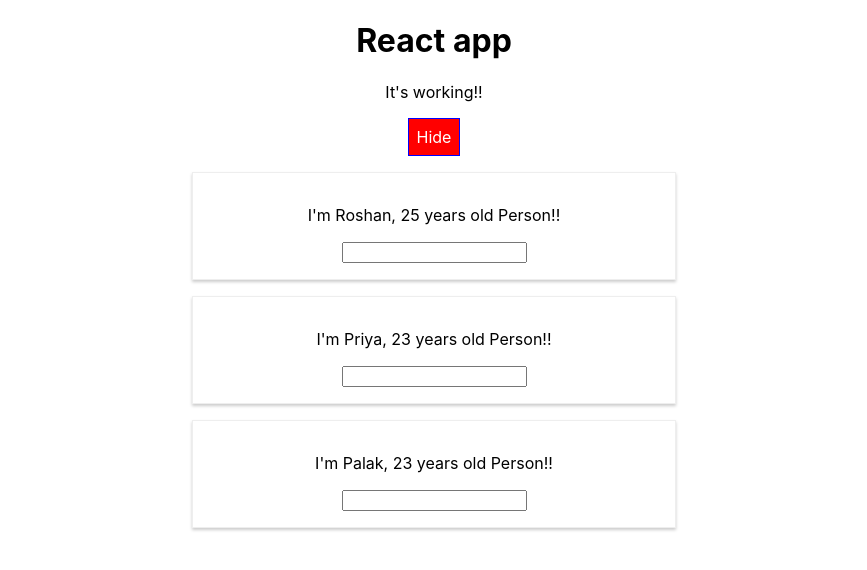
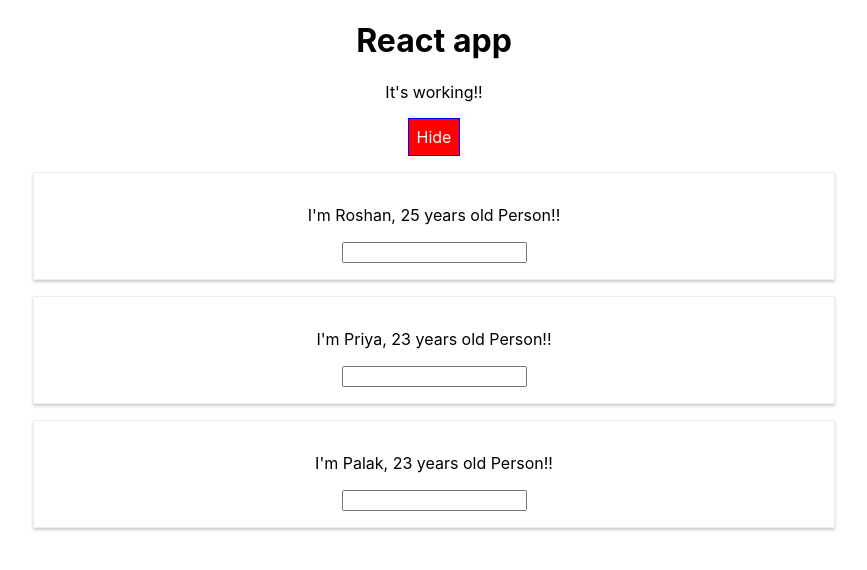
Before and after one commit to rachlies/react-app, a React (Create React App) app: page / in a window 1280 px wide. Shown: the top 570 px of the page, without its empty margins (206-1073 px from the left). Built offline with nearby package versions, Linux system fonts and the light colour scheme.

Commit message:
removed the use of Radium to eject css

```diff
--- a/src/App.js
+++ b/src/App.js
@@ -1,5 +1,4 @@
 import React, { Component } from 'react';
-import Radium, { StyleRoot } from 'radium';
 import './App.css';
 import Person from './Person/Person';
 
@@ -60,10 +59,6 @@ class App extends Component {
       border: '1px solid blue',
       padding: '8px',
       cursor: 'pointer',
-      ':hover': {
-        backgroundColor: 'lightgreen',
-        color: 'black'
-      },
     }
 
     let person = null;
@@ -85,10 +80,6 @@ class App extends Component {
         </div>
       )
       style.backgroundColor = 'red';
-      style[':hover'] = {
-        backgroundColor: 'salmon',
-        color: 'black'
-      }
       buttonMsg = "Hide";
     }
     let classes = [];
@@ -101,7 +92,6 @@ class App extends Component {
     }
 
     return (
-      <StyleRoot>
         <div className="App">
           <h1>React app</h1>
           <p className={classes.join(' ')}>It's working!!</p>
@@ -110,9 +100,8 @@ class App extends Component {
             onClick = {this.toggleHandler}>{buttonMsg}</button>
           {person}
         </div>
-      </StyleRoot>
     );
   }
 }
 
-export default Radium(App);
+export default App;
--- a/src/Person/Person.js
+++ b/src/Person/Person.js
@@ -1,20 +1,14 @@
 import React from 'react';
-import Radium from 'radium';
 import './Person.css';
 
 const person = (props) => {
-    const style = {
-        '@media (min-width: 500px)': {
-            width: '450px'
-        }
-    };
 
     return (
-        <div className = "Person" style = {style}>
+        <div className = "Person">
             <p onClick = {props.click}>I'm  {props.Name}, {props.Age} years old Person!!</p>
             <input onChange = {props.changed}></input>
         </div>
     )
 };
 
-export default Radium(person);
+export default person;
```
